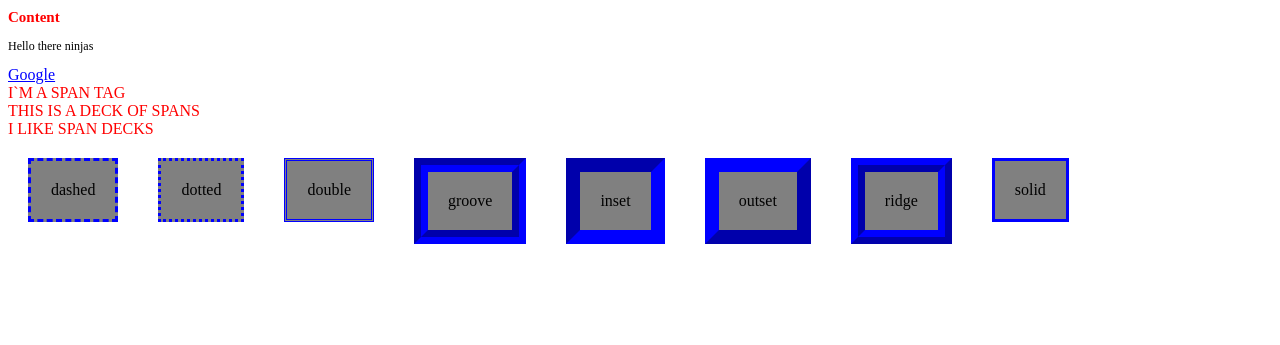
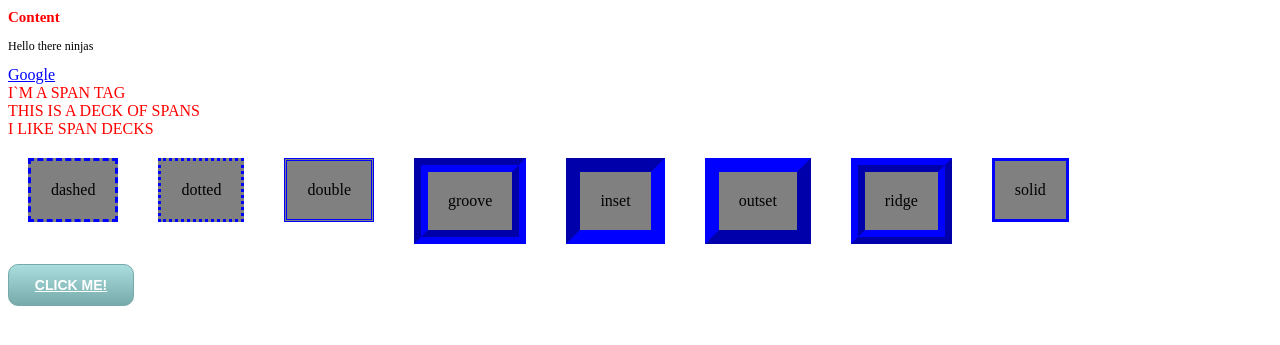
Before and after one commit to Adamqwerty/git-course-4, a plain HTML site: page CSS_course.html in a window 1280 px wide. Shown: the part 145-490 px from the top of the page. Drawn offline with Linux system fonts and the light colour scheme.

Commit message:
button with background: linear-gradient

```diff
--- a/CSS_course.html
+++ b/CSS_course.html
@@ -32,7 +32,10 @@
     <div class="box outset">outset</div>
     <div class="box ridge">ridge</div>
     <div class="box solid">solid</div>
+<div style="clear:both";></div>
 
+
+    <a class="button">Click me!</a>
 
 </body>
 </html>
--- a/main.css
+++ b/main.css
@@ -75,3 +75,29 @@ span{
 .ridge{border: 14px blue ridge}
 
 .solid{border: 3px blue solid}
+
+a.button{
+    display: block;
+    width: 100px;
+    padding: 12px;
+    border: 1px solid #77aaaa;
+    font-family: Arial;
+    font-weight: bold;
+    font-size: 14px;
+    color: #fff;
+    text-align: center;
+    text-transform: uppercase;
+    border-radius: 10px;
+    background: #aadddd;
+    background: -moz-linear-gradient(top,#aadddd 0%, #77aaaa 100%);
+    background: -webkit-linear-gradient(top,#aadddd 0%, #77aaaa 100%);
+    background: linear-gradient(top,#aadddd 0%, #77aaaa 100%);
+
+
+}
+a.button:hover{
+    background: #77aaaa;
+    background: -moz-linear-gradient(bottom,#aadddd 0%, #77aaaa 100%);
+    background: -webkit-linear-gradient(bottom,#aadddd 0%, #77aaaa 100%);
+    background: linear-gradient(bottom,#aadddd 0%, #77aaaa 100%);
+}
```
